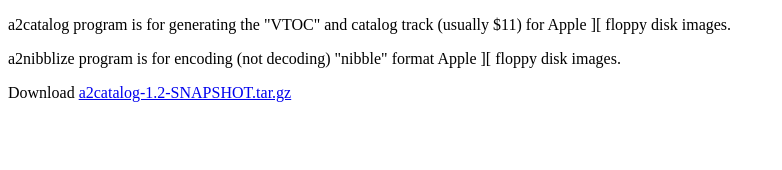
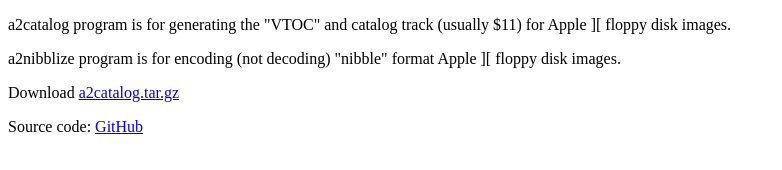
Before and after one commit to cmosher01/Apple-II-Disk-Tools, a plain HTML site: page index.html in a window 1280 px wide. Shown: the whole page, without its empty margins (0-782 px from the left). Drawn offline with Linux system fonts and the light colour scheme.

Commit message:
add generic tarball link; add github link

```diff
--- a/index.html
+++ b/index.html
@@ -14,7 +14,10 @@
       floppy disk images.
     </p>
     <p>
-      Download <a href="a2catalog-1.2-SNAPSHOT.tar.gz">a2catalog-1.2-SNAPSHOT.tar.gz</a>
+      Download <a href="a2catalog.tar.gz">a2catalog.tar.gz</a>
+    </p>
+    <p>
+      Source code: <a href="https://github.com/cmosher01/Apple-II-Disk-Tools">GitHub</a>
     </p>
   </body>
 </html>
```
Also changed, not shown: 1 other file.
